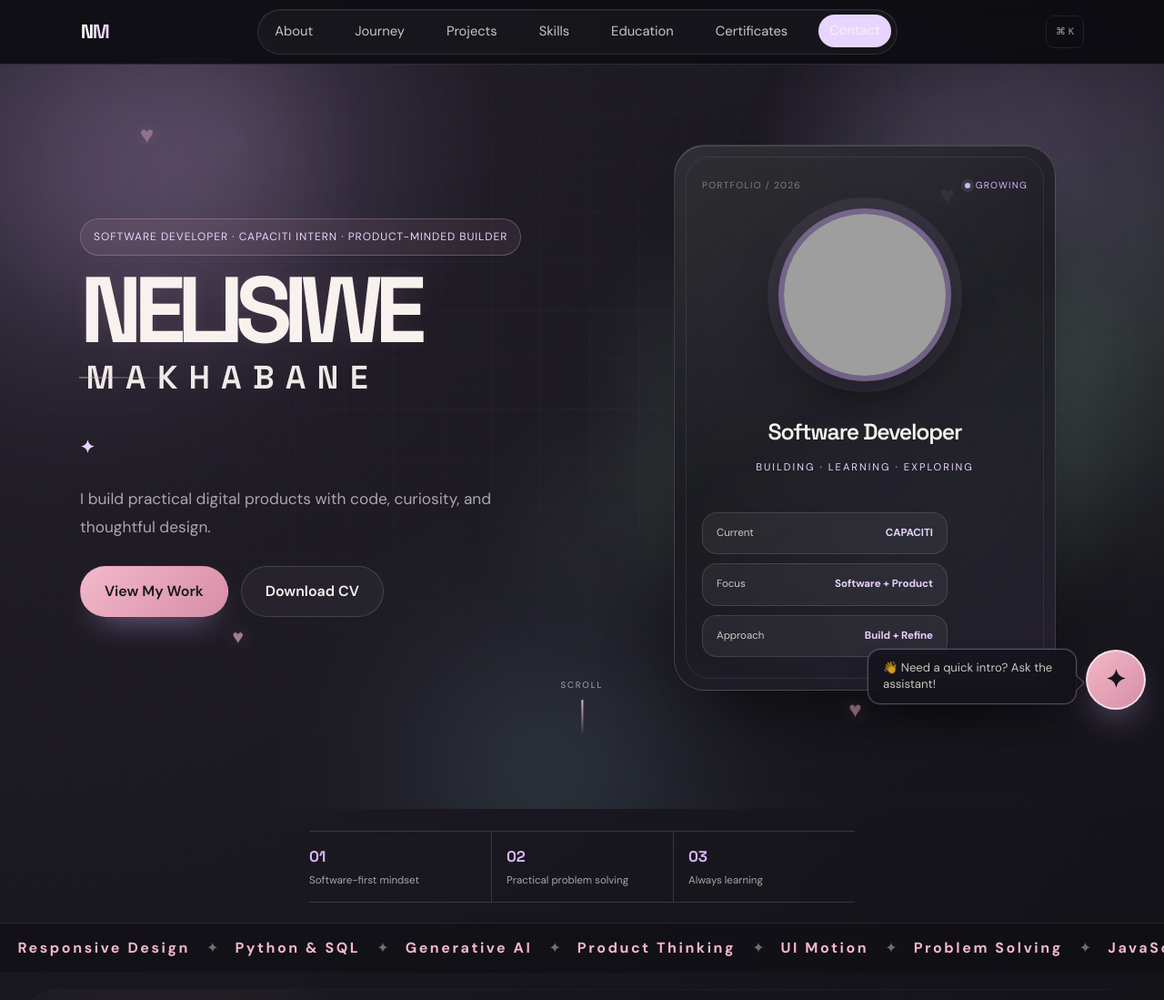
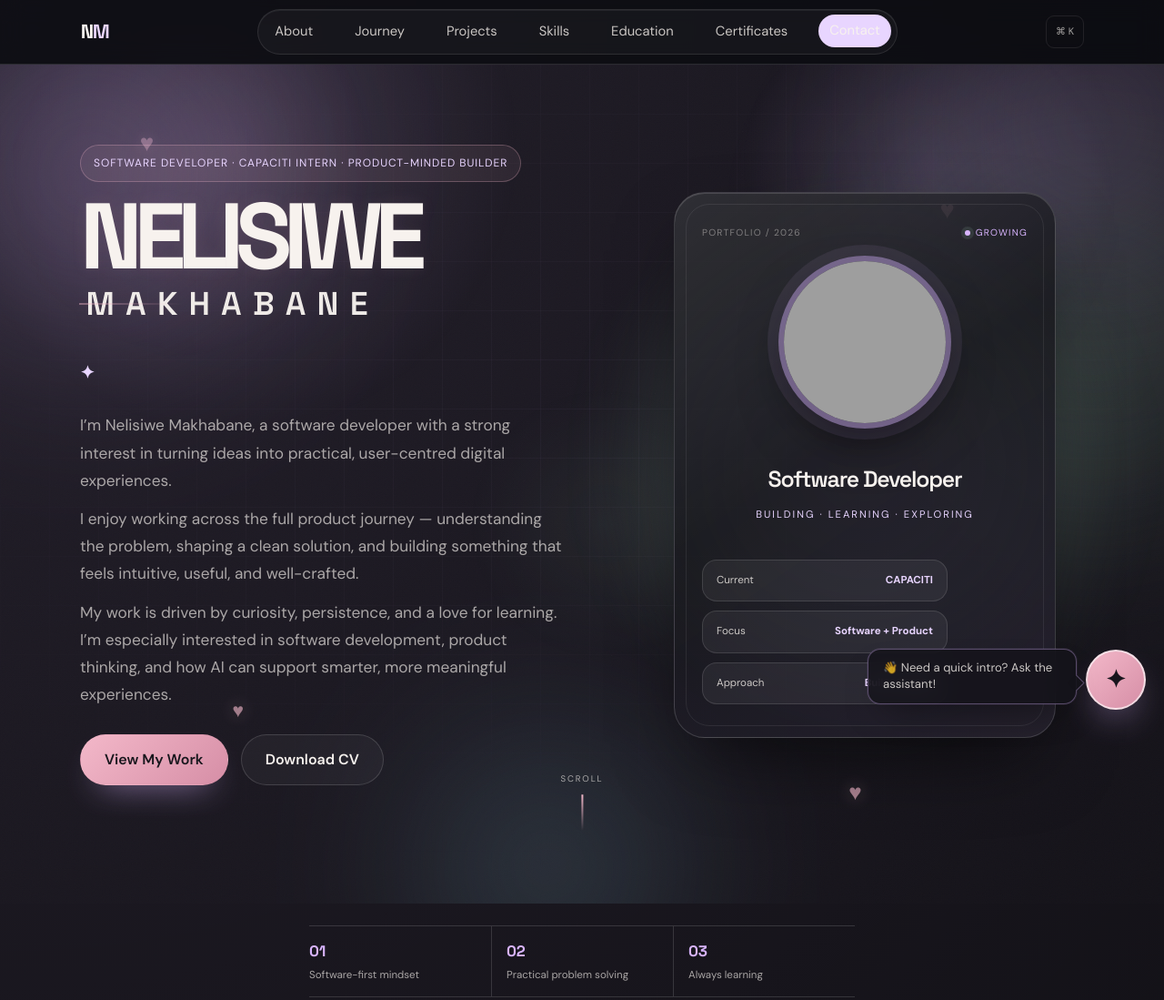
Before and after one commit to makhabane1/Nelisiwe-Portfolio, a plain HTML site: page index.html in a window 1280 px wide. Shown: the top 1099 px of the page at 91% size. Drawn offline with Linux system fonts and the light colour scheme; grey boxes are pictures that could not be loaded.

Commit message:
Update landing page intro

```diff
--- a/index.html
+++ b/index.html
@@ -305,6 +305,11 @@
         max-width: 58ch;
         color: var(--text-muted);
         font-size: 1.06rem;
+        display: grid;
+        gap: 12px;
+      }
+      .hero-description p {
+        margin: 0;
       }
       .capability-list {
         display: flex;
@@ -3416,9 +3421,11 @@
                 <span class="accent"><span class="role-text" id="roleText">She builds with intention.</span></span>
               </span>
             </h1>
-            <p class="hero-description reveal">
-                I build practical digital products with code, curiosity, and thoughtful design.
-            </p>
+            <div class="hero-description reveal">
+              <p>I’m Nelisiwe Makhabane, a software developer with a strong interest in turning ideas into practical, user-centred digital experiences.</p>
+              <p>I enjoy working across the full product journey — understanding the problem, shaping a clean solution, and building something that feels intuitive, useful, and well-crafted.</p>
+              <p>My work is driven by curiosity, persistence, and a love for learning. I’m especially interested in software development, product thinking, and how AI can support smarter, more meaningful experiences.</p>
+            </div>
             <div class="hero-actions reveal">
               <a class="btn btn-primary shine" href="#projects">View My Work</a>
               <a class="btn btn-secondary" href="Nelisiwe-Makhabane-CV.html" download="Nelisiwe-Makhabane-CV.html">Download CV</a>
```
